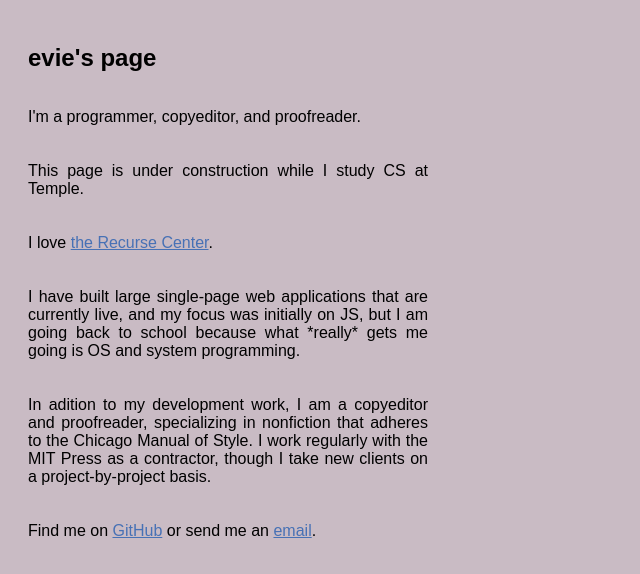
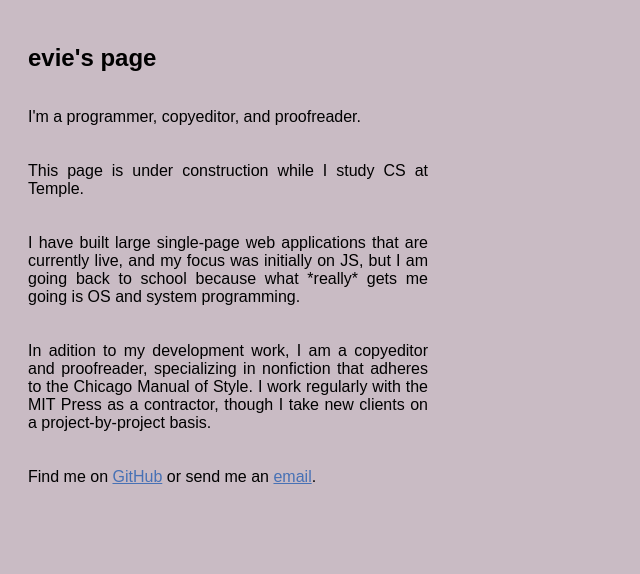
Before and after one commit to eee-vvv/e-page, a plain HTML site: page index.html in a window 1280 px wide. Shown: the whole page, without its empty margins (0-640 px from the left). Drawn offline with Linux system fonts and the light colour scheme.

Commit message:
remove RC link

```diff
--- a/index.html
+++ b/index.html
@@ -15,9 +15,6 @@
     <h1>evie's page</h1>
     <p>I'm a programmer, copyeditor, and proofreader. </p>
     <p>This page is under construction while I study CS at Temple.</p>
-    <p>
-      I love <a href="https://www.recurse.com" target="_blank">the Recurse Center</a>.
-    </p>
     <p>I have built large single-page web applications that are currently live, and my focus was
       initially on JS, but I am going back to school because what *really* gets me going is OS
       and system programming.</p>
```
